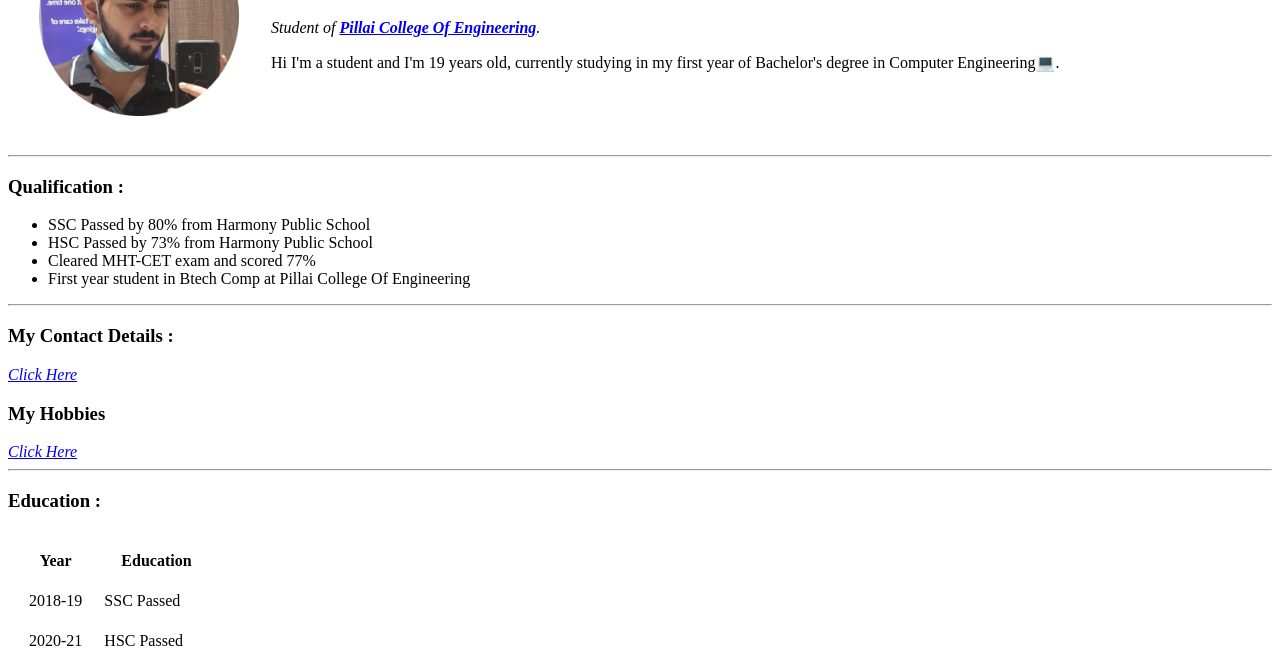
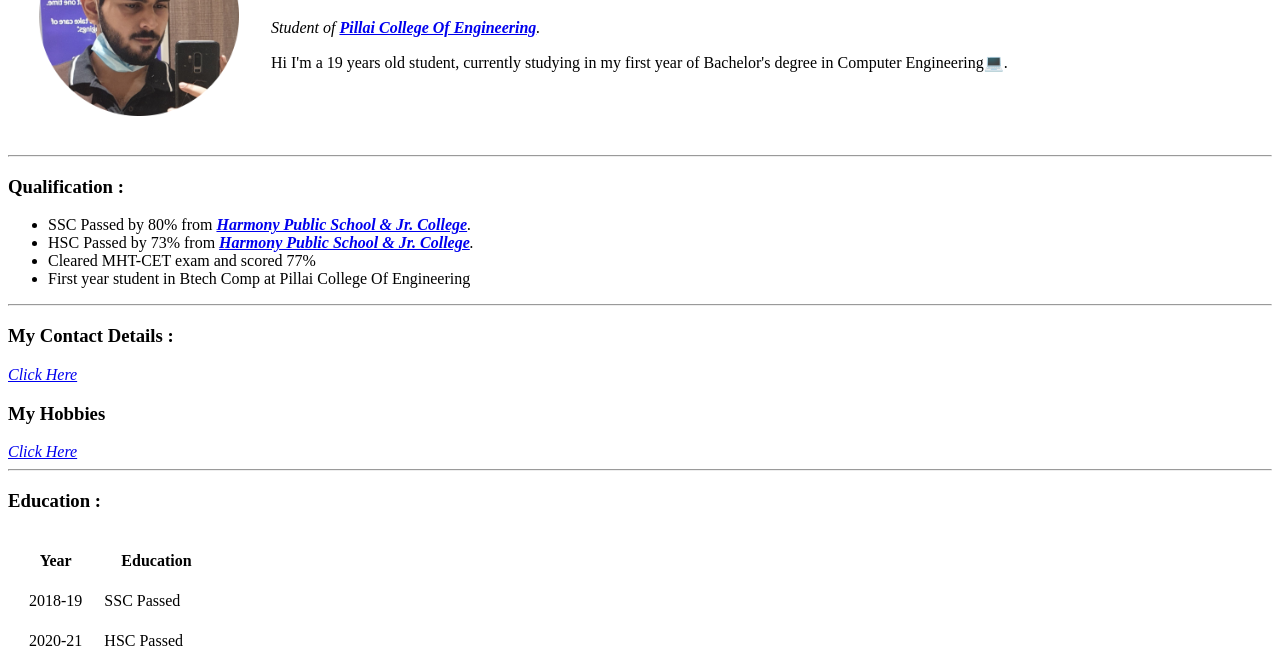
Before and after one commit to Ayaan198/cv, a plain HTML site: page index.html in a window 1280 px wide. Shown: the part 123-791 px from the top of the page. Drawn offline with Linux system fonts and the light colour scheme.

Commit message:
Update index.html

```diff
--- a/index.html
+++ b/index.html
@@ -13,7 +13,7 @@
       <td>
         <h1>Ayan Ali Bate</h1>
         <p><em>Student of <strong><a href="https://www.pce.ac.in/">Pillai College Of Engineering</a></strong>.</em></p>
-        <p>Hi I'm a student and I'm 19 years old, currently studying in my first year of Bachelor's degree in Computer Engineering💻.</p>
+        <p>Hi I'm a 19 years old student, currently studying in my first year of Bachelor's degree in Computer Engineering💻.</p>
       </td>
     </tr>
   </table>
@@ -21,8 +21,8 @@
   <hr>
   <h3>Qualification :</h3>
   <ul>
-    <li>SSC Passed by 80% from Harmony Public School</li>
-    <li>HSC Passed by 73% from Harmony Public School</li>
+    <li>SSC Passed by 80% from <a href="https://www.harmonygroups.in/harmony-international-school-kharghar/"><em><strong>Harmony Public School & Jr. College</a></strong>.</em> </li>
+    <li>HSC Passed by 73% from <a href="https://www.harmonygroups.in/harmony-international-school-kharghar/"><em><strong>Harmony Public School & Jr. College</a></strong>.</em> </li>
     <li>Cleared MHT-CET exam and scored 77%</li>
     <li>First year student in Btech Comp at Pillai College Of Engineering</li>
 
```
